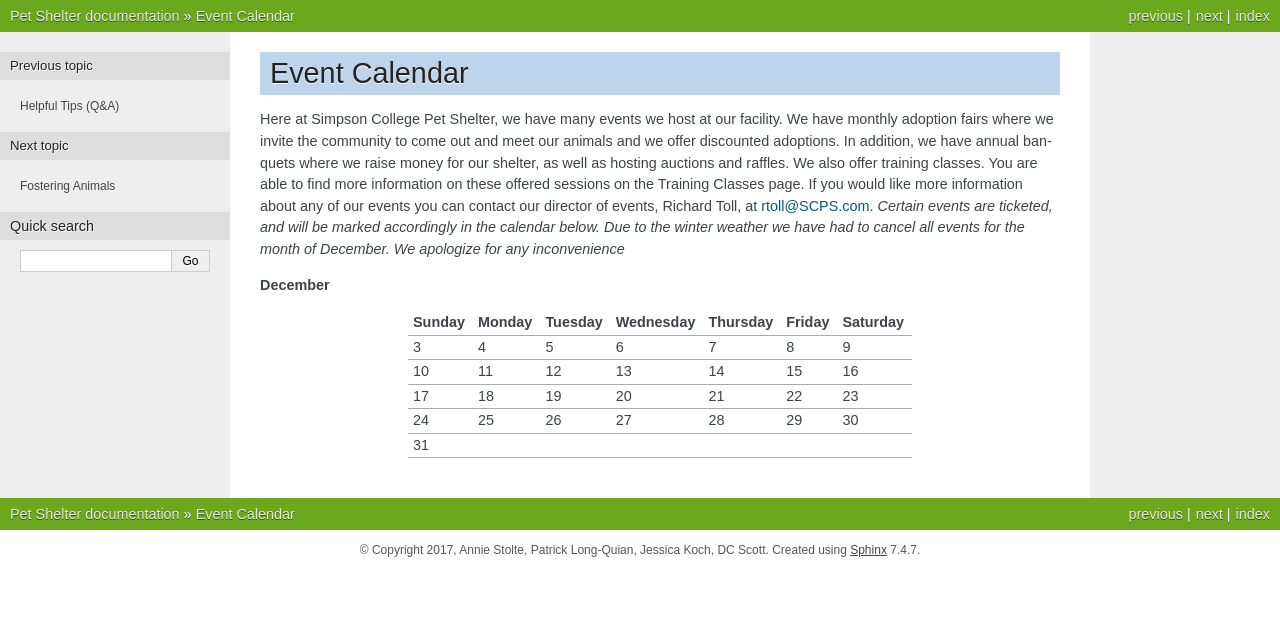
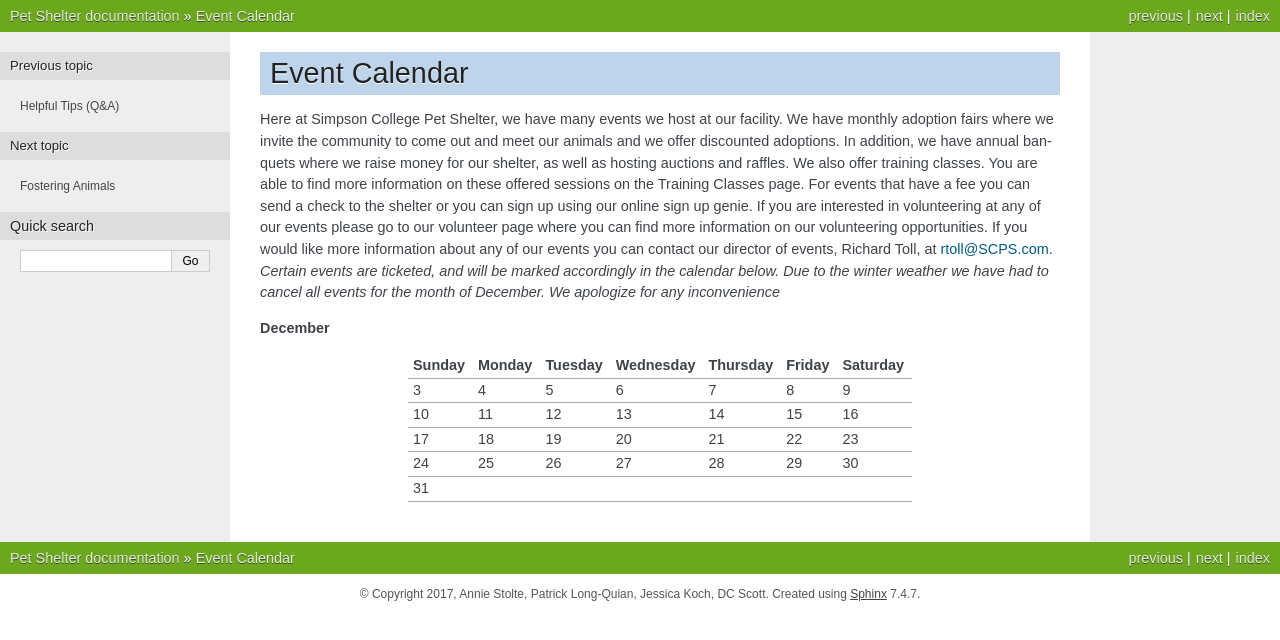
Before and after one commit to plongquian/pet_shelter, a Sphinx documentation site: the page built from source/events/index.rst, in a window 1280 px wide. Shown: the top 640 px of the page. Built offline with Sphinx 7.4.7, drawn with Linux system fonts in a browser that asks for light colours.

Commit message:
Added words to get to word limit

```diff
--- a/source/events/index.rst
+++ b/source/events/index.rst
@@ -3,7 +3,8 @@ Event Calendar
 
 Here at Simpson College Pet Shelter, we have many events we host at our facility. We have monthly adoption fairs where we invite the community
 to come out and meet our animals and we offer discounted adoptions. In addition, we have annual banquets where we raise money
-for our shelter, as well as hosting auctions and raffles. We also offer training classes. You are able to find more information on these offered sessions on the Training Classes page.
+for our shelter, as well as hosting auctions and raffles. We also offer training classes. You are able to find more information on these offered sessions on the Training Classes page. For events that have a fee you can send a check to the shelter or you can sign up using our online sign up genie.
+If you are interested in volunteering at any of our events please go to our volunteer page where you can find more information on our volunteering opportunities.
 If you would like more information about any of our events you can contact our director of events, Richard Toll, at rtoll@SCPS.com.
 *Certain events are ticketed, and will be marked accordingly in the calendar below.*
 *Due to the winter weather we have had to cancel all events for the month of December. We apologize for any inconvenience*
```
